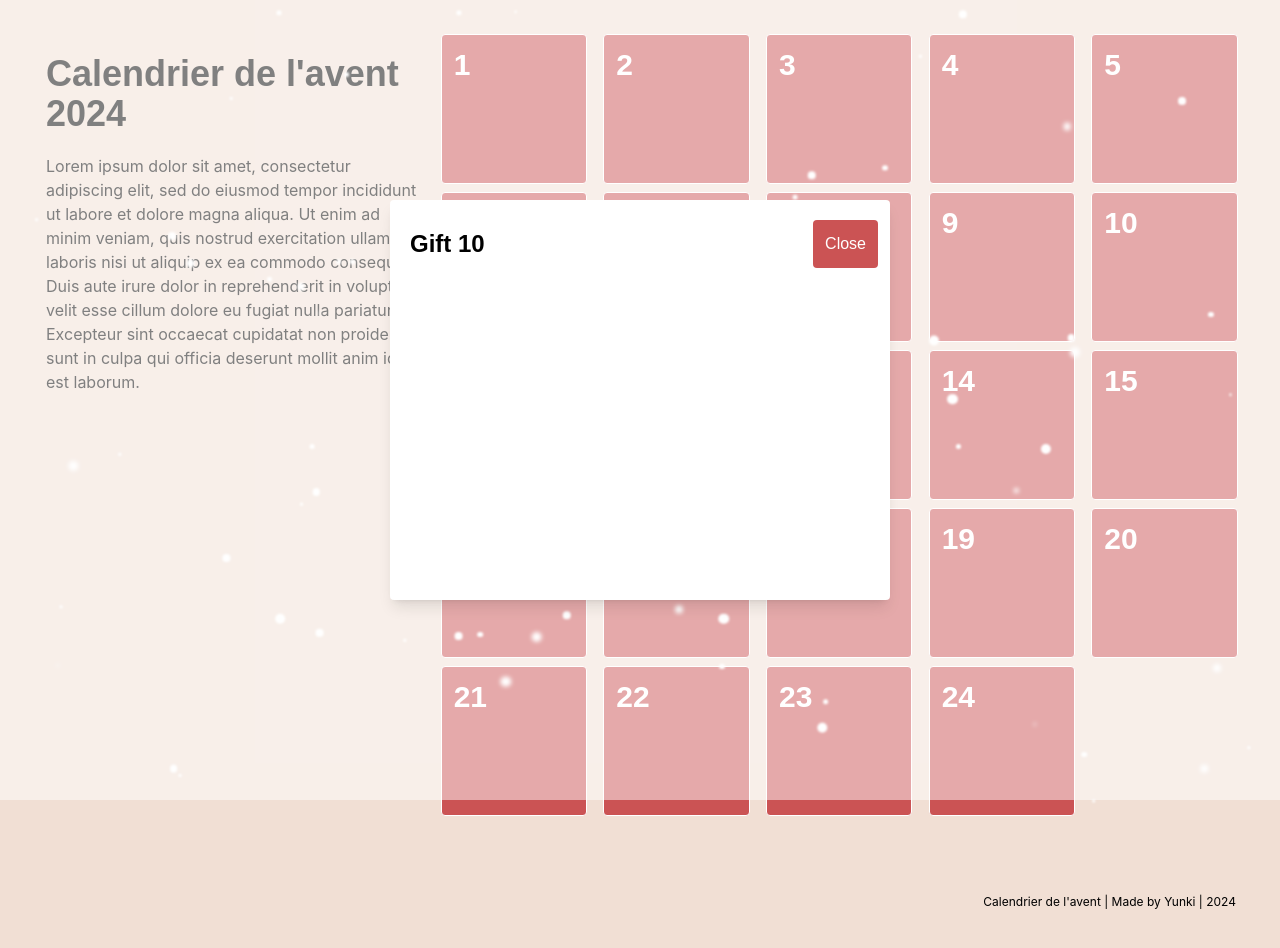
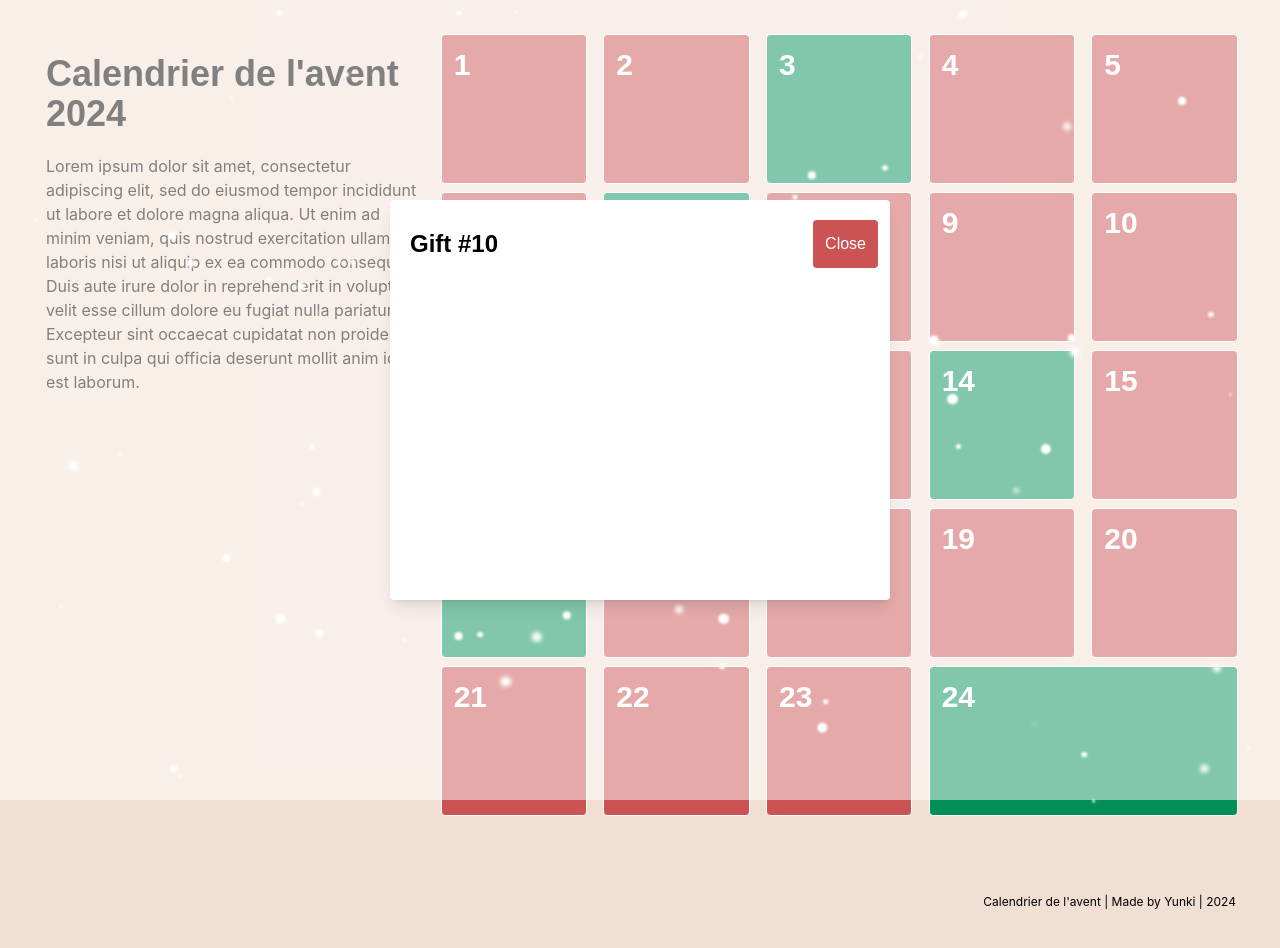
Before and after one commit to yunkigeo/advent, a React (Create React App) app: page / in a window 1280 px wide. Both pictures are taken after a click on the element "10". Shown: the top 948 px of the page. Built offline with nearby package versions, Linux system fonts and the light colour scheme.

Commit message:
Color variables

```diff
--- a/src/App.js
+++ b/src/App.js
@@ -3,17 +3,14 @@ import './App.css';
 import Snowfall from './components/SnowFall';
 
 function Case({num, open}) {
+  const listGreen = [3,7,14,16, 24]
   return (
-    <div className='w-[90%] h-[90%] min-h-[150px] border border-1 border-white flex text-white bg-main rounded m-1 bg-main cursor-pointer hover:brightness-110' onClick={open}>
+    <div className={`${num === 24? 'max-sm-[90%] md:w-[190%]' : 'sm:w-[90%]'} ${listGreen.includes(num)? 'bg-green':'bg-main'} h-[90%] min-h-[150px] border border-1 border-white flex text-white rounded m-1 cursor-pointer hover:brightness-110`} onClick={open}>
       <h1 className='font-bold ml-3 mt-3 text-3xl font-fredoka'>{num}</h1>
     </div>
   )
 }
 
-
-// function Popup({num}) {
-
-// }
 function App() {
   const caseNumbers = Array.from({ length: 24 }, (_, index) => index + 1);
   const [currentNum, setCurrentNum] = useState(1);
@@ -22,12 +19,11 @@ function App() {
     <div className='relative'>
     <Snowfall/>
     {open &&
-      <div className='fixed top-0 left-0 right-0 bottom-0 bg-white bg-opacity-50 flex items-center justify-center z-50'>
-
+      <div className='fixed top-0 left-0 right-0 bottom-0 bg-white bg-opacity-50 flex items-center justify-center z-50' onClick={()=> setOpen(false)}>
         <div className='w-[500px] font-fredoka h-[400px] max-sm:h-[90vh] max-sm:w-[90vw] bg-white p-5 relative rounded shadow-lg'>
           <button onClick={()=>{setOpen(false)}} className='bg-main text-white p-3 absolute right-3 rounded hover:brightness-110'>Close</button>
           <div className=''>
-           <h1 className='text-2xl font-bold mt-2'>Gift {currentNum}</h1>
+           <h1 className='text-2xl font-bold mt-2'>Gift #{currentNum}</h1>
           </div>
 
         </div>
--- a/tailwind.config.js
+++ b/tailwind.config.js
@@ -7,7 +7,8 @@ module.exports = {
     colors: {
       'main': '#CB5354',
       'white': "white",
-      'base': '#F1DFD4'
+      'base': '#F1DFD4',
+      'green': '#028F57',
     },
     extend: {
       fontFamily: {
```
